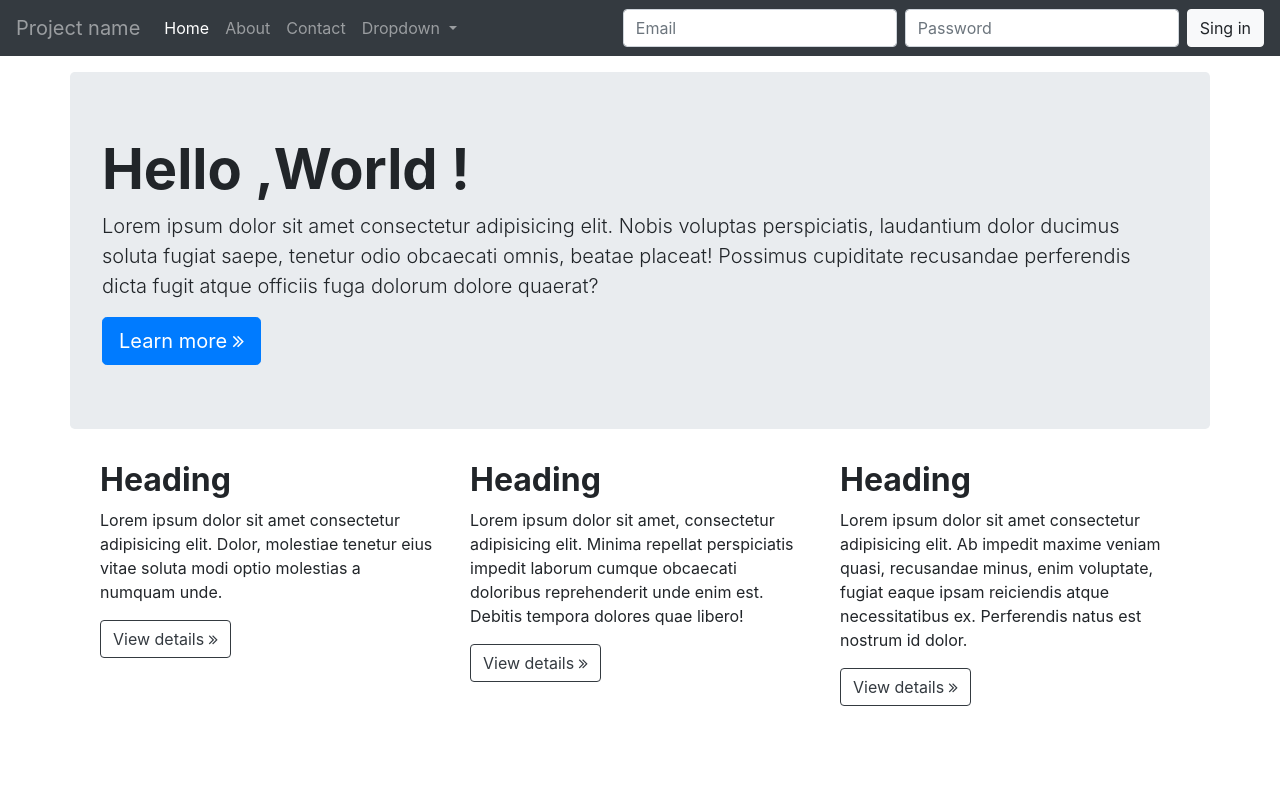
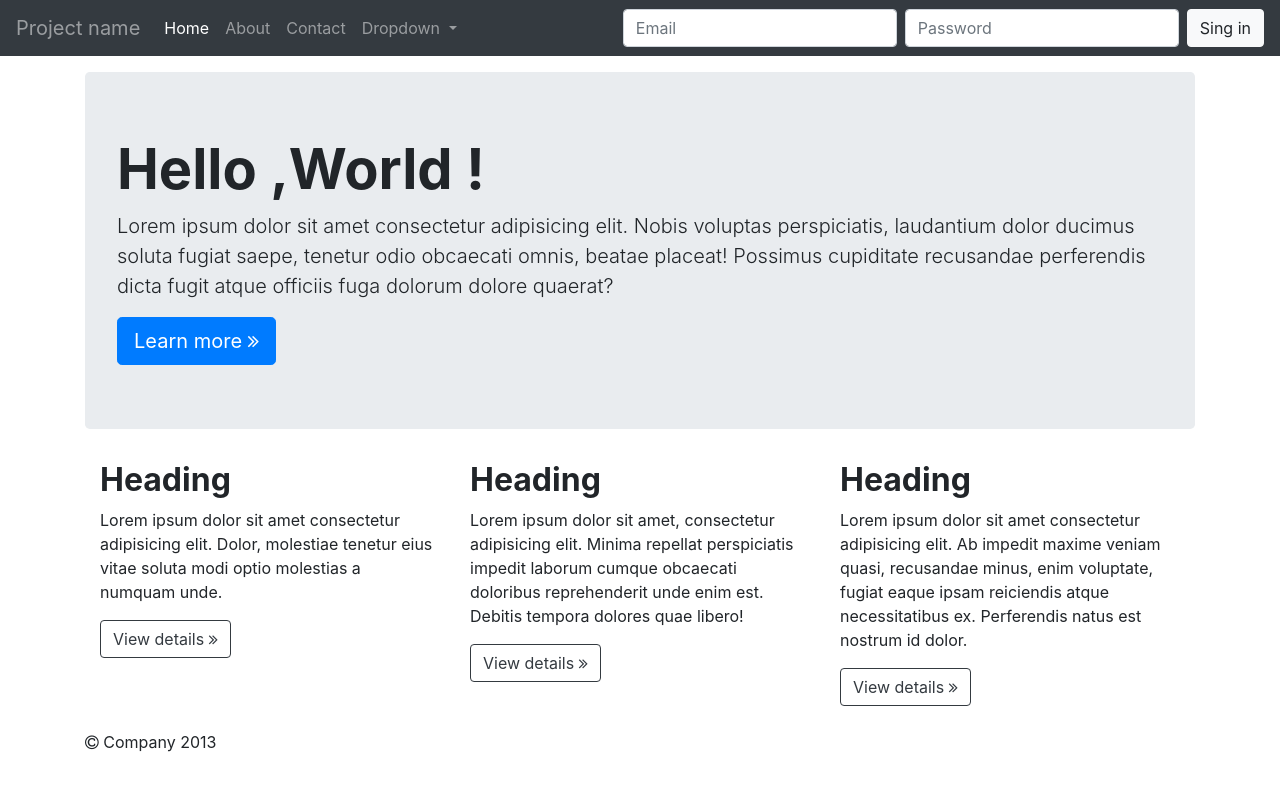
Before and after one commit to OKARLES/bootstrap-integration, a plain HTML site: page index.html in a window 1280 px wide. Drawn offline with nearby package versions, Linux system fonts and the light colour scheme.

Commit message:
Add margin and footer

```diff
--- a/index.html
+++ b/index.html
@@ -48,7 +48,8 @@
 
 
 
-    <header class="container jumbotron">
+    <main class="container">
+        <header class="jumbotron">
             <h1 class="display-4 font-weight-bold">Hello ,World !</h1>
             <p class="lead">
                 Lorem ipsum dolor sit amet consectetur adipisicing elit. Nobis voluptas perspiciatis, laudantium dolor ducimus soluta fugiat saepe, tenetur odio obcaecati omnis, beatae placeat! Possimus cupiditate recusandae perferendis dicta fugit atque officiis fuga dolorum dolore quaerat?
@@ -56,7 +57,7 @@
             <a class="btn btn-primary btn-lg" href="#" role="button">Learn more <i class="fa fa-angle-double-right" aria-hidden="true"></i> </a>
         </header>
 
-    <section class="container d-lg-flex">
+        <section class="d-lg-flex mb-4">
 
             <div class="col-lg-4">
                 <h2 class="font-weight-bold">Heading</h2>
@@ -80,6 +81,10 @@
 
         </section>
 
+        <footer class="mb-4">
+            <i class="fa fa-copyright" aria-hidden="true"></i> Company 2013
+        </footer>
+    </main>
 
     <script src="https://code.jquery.com/jquery-3.4.1.slim.min.js" integrity="sha384-J6qa4849blE2+poT4WnyKhv5vZF5SrPo0iEjwBvKU7imGFAV0wwj1yYfoRSJoZ+n" crossorigin="anonymous"></script>
     <script src="https://cdn.jsdelivr.net/npm/popper.js@1.16.0/dist/umd/popper.min.js" integrity="sha384-Q6E9RHvbIyZFJoft+2mJbHaEWldlvI9IOYy5n3zV9zzTtmI3UksdQRVvoxMfooAo" crossorigin="anonymous"></script>
```
Lines whose indentation alone changed are shown as unchanged.
